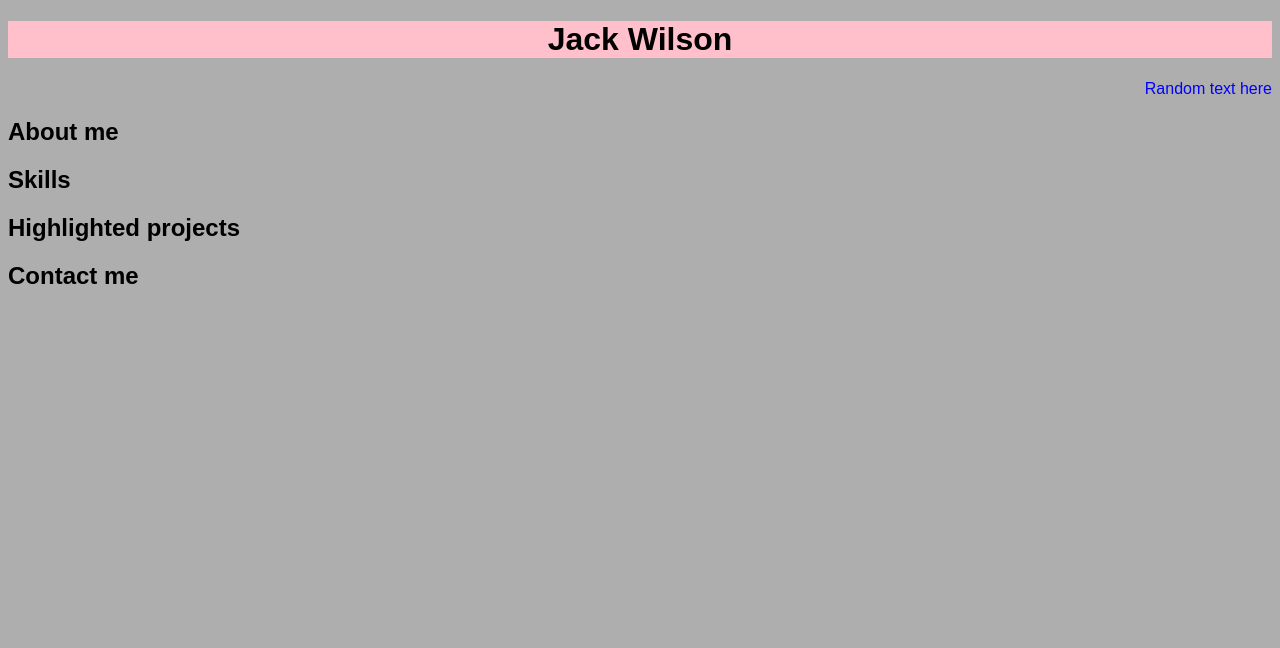
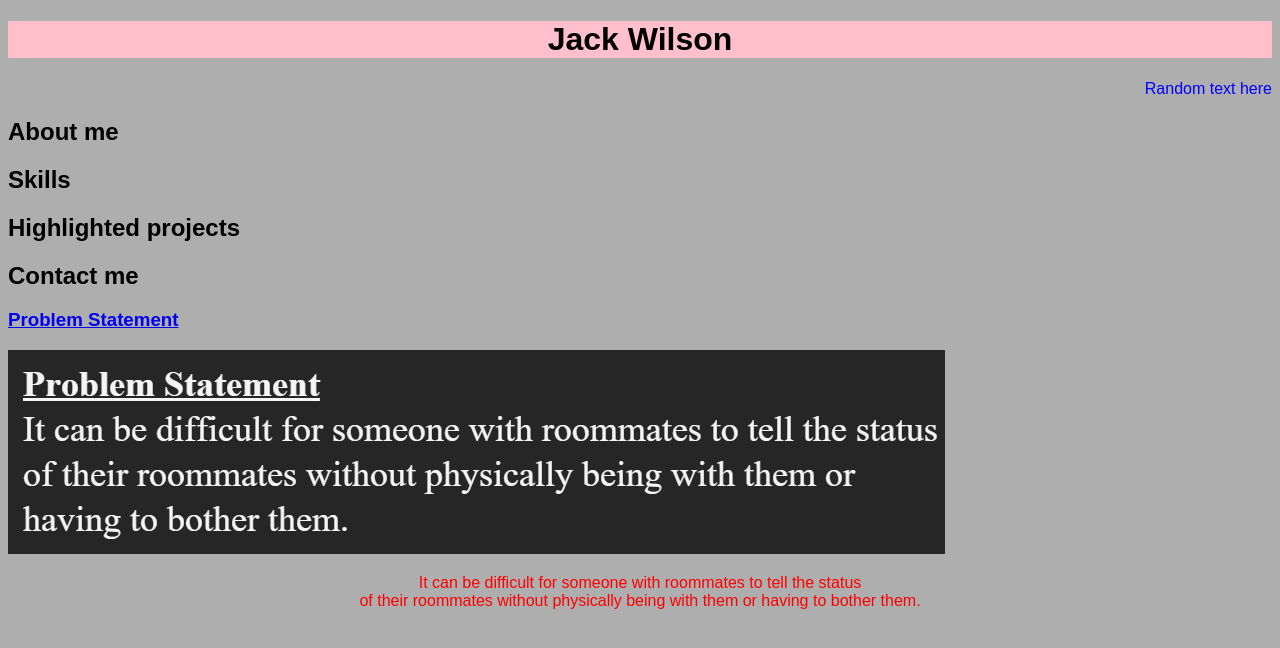
Before and after one commit to JackWilsonCS190/JackWilsonCS190.github.io, a plain HTML site: page index.html in a window 1280 px wide. Drawn offline with Linux system fonts and the light colour scheme.

Commit message:
uploaded stuff for files

```diff
--- a/index.html
+++ b/index.html
@@ -20,5 +20,19 @@
         <h2>Contact me</h2>
         <div class="contact"></div>
 
+        <div class = "projects">
+            <!-- Prob statement assignment -->
+            <section class = "project">
+                <a href = "files/problemStatementExplanation.pdf">
+                    <h3>Problem Statement</h3>
+                </a>
+                <a href = "files/problemStatementExplanation.pdf">
+                    <img src ="images/problem_statement.png">
+                </a>
+                <p>It can be difficult for someone with roommates to tell the status<br>
+                    of their roommates without physically being with them or having to bother them.  </p>
+            </section>
+        </div>
+
     </body>
 </html>
```
Also changed, not shown: images/problem_statement.png (added), styles.css (line endings or trailing spaces), 1 other file.
